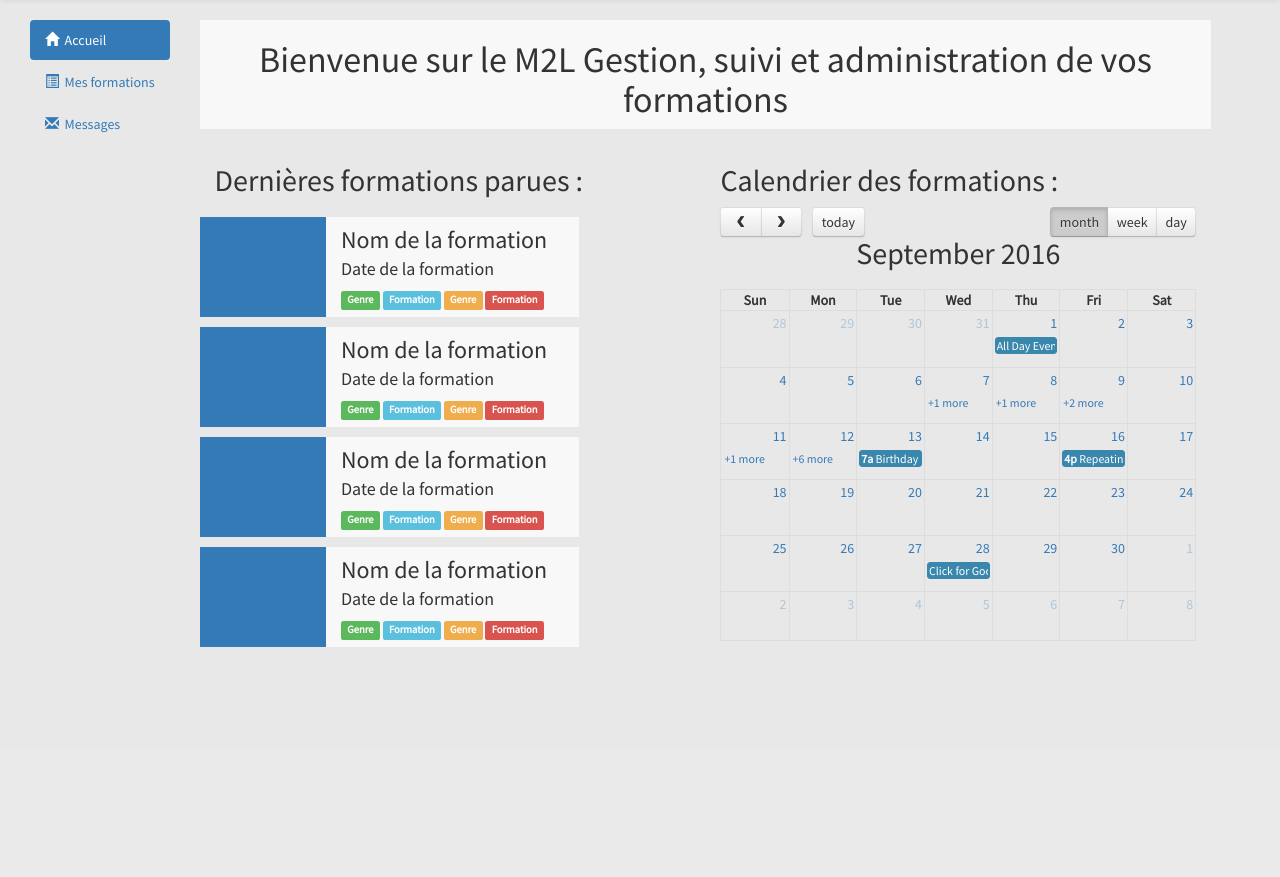
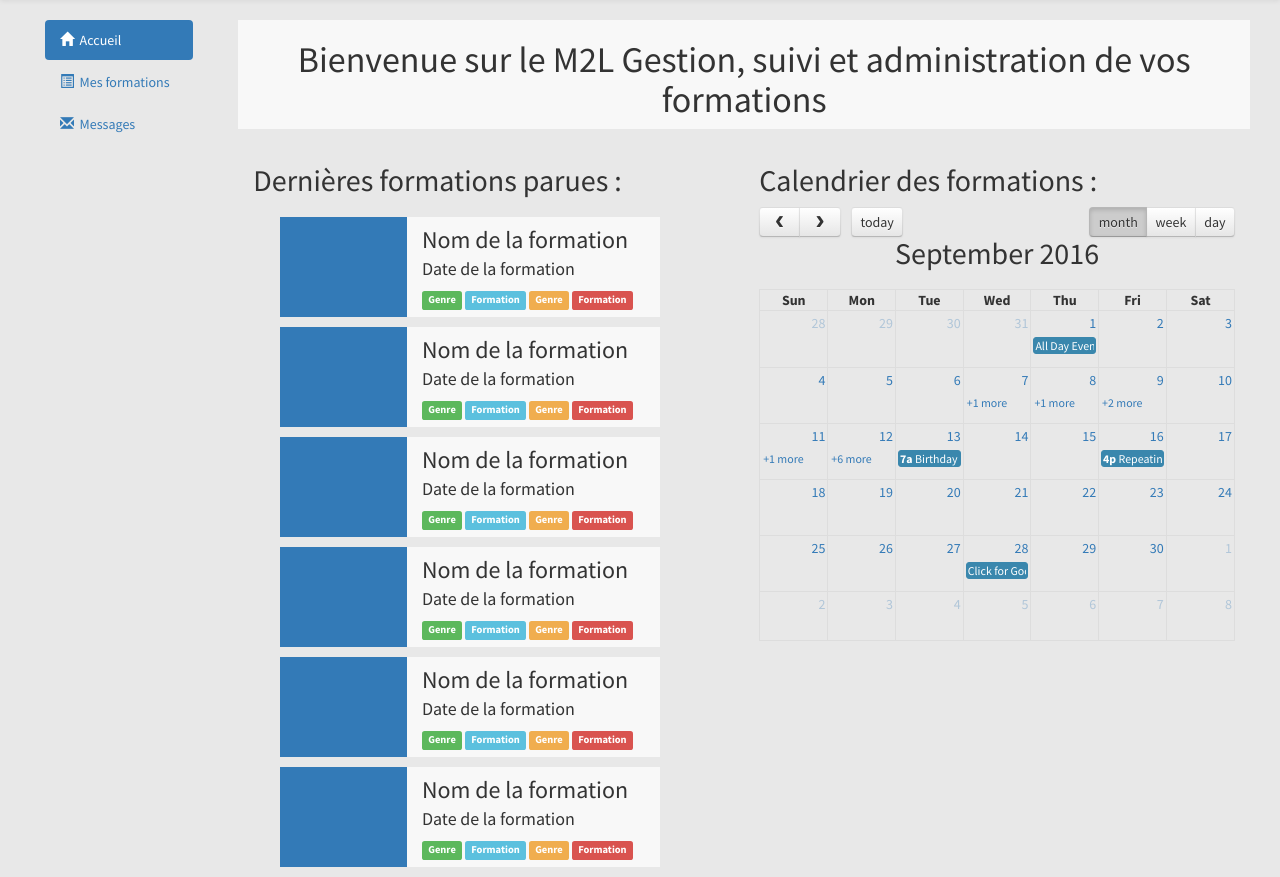
Before and after one commit to HiDoc/M2L, a PHP site: page / in a window 1280 px wide. Shown: the part 51-928 px from the top of the page. Before the commit the page ends 698 px from the top, so only its background shows below. Run offline with PHP 8.4, Linux system fonts and the light colour scheme; lists and menus that the app fills with data are empty; some libraries are stand-ins or nearby versions.

Commit message:
Add files via upload

```diff
--- a/view/accueil.php
+++ b/view/accueil.php
@@ -10,7 +10,7 @@
 				</div>
 			</div>
 			<div class="row">
-				<div class="col-xs-4 col-sm-3"></div>
+				<div class="col-xs-4 col-sm-3 col-sm-offset-1"></div>
 				<div class="col-xs-8 col-sm-6">
 					<h3>Nom de la formation</h3>
 					<h4>Date de la formation</h4>
@@ -23,7 +23,7 @@
 				</div>
 			</div>
 			<div class="row">
-				<div class="col-xs-4 col-sm-3"></div>
+				<div class="col-xs-4 col-sm-3 col-sm-offset-1"></div>
 				<div class="col-xs-8 col-sm-6">
 					<h3>Nom de la formation</h3>
 					<h4>Date de la formation</h4>
@@ -36,7 +36,7 @@
 				</div>
 			</div>
 			<div class="row">
-				<div class="col-xs-4 col-sm-3"></div>
+				<div class="col-xs-4 col-sm-3 col-sm-offset-1"></div>
 				<div class="col-xs-8 col-sm-6">
 					<h3>Nom de la formation</h3>
 					<h4>Date de la formation</h4>
@@ -49,7 +49,33 @@
 				</div>
 			</div>
 			<div class="row">
-				<div class="col-xs-4 col-sm-3"></div>
+				<div class="col-xs-4 col-sm-3 col-sm-offset-1"></div>
+				<div class="col-xs-8 col-sm-6">
+					<h3>Nom de la formation</h3>
+					<h4>Date de la formation</h4>
+					<p class="hidden-xs">
+						<span class="label label-success">Genre</span>
+						<span class="label label-info">Formation</span>
+						<span class="label label-warning">Genre</span>
+						<span class="label label-danger">Formation</span>
+					</p>
+				</div>
+			</div>
+			<div class="row">
+				<div class="col-xs-4 col-sm-3 col-sm-offset-1"></div>
+				<div class="col-xs-8 col-sm-6">
+					<h3>Nom de la formation</h3>
+					<h4>Date de la formation</h4>
+					<p class="hidden-xs">
+						<span class="label label-success">Genre</span>
+						<span class="label label-info">Formation</span>
+						<span class="label label-warning">Genre</span>
+						<span class="label label-danger">Formation</span>
+					</p>
+				</div>
+			</div>
+			<div class="row">
+				<div class="col-xs-4 col-sm-3 col-sm-offset-1"></div>
 				<div class="col-xs-8 col-sm-6">
 					<h3>Nom de la formation</h3>
 					<h4>Date de la formation</h4>
--- a/view/layout.php
+++ b/view/layout.php
@@ -14,7 +14,7 @@
         <link href='<?=BASE_URL?>/view/css/fullcalendar.min.css' rel='stylesheet' />
         <link href='<?=BASE_URL?>/view/css/fullcalendar.print.css' rel='stylesheet' media='print' />
 		<!-- Google Font CSS -->
-		<link href="https://fonts.googleapis.com/css?family=Source+Sans+Pro" rel="stylesheet">
+		<link href="https://fonts.googleapis.com/css?family=Source+Sans+Pro:200,300,400,600,700" rel="stylesheet">
 		<!-- Loader -->
 	</head>
 
@@ -65,7 +65,9 @@
 		<div class="wrapper">
 			<div class="row">
 				<div class="container-fluid">
-					<div class="col-xs-12 col-sm-2 navbar-collapse" id="navbar-collapse-2">
+                    <div class="col-sm-2">
+                        <div class="navbar-collapse" id="navbar-collapse-2">
+
                             <!-- Navbar Gauche -->
                             <nav>
                                 <ul class="nav nav-pills nav-stacked">
@@ -74,6 +76,7 @@
                                   <li role="presentation"><a href="#"><span class="glyphicon glyphicon-envelope" aria-hidden="true"></span>&nbsp;&nbsp;Messages</a></li>
                                 </ul>
                             </nav>
+                        </div>
 					</div>
 					<div class="col-xs-12 col-md-10">
 						<section class="section">
```
Lines whose indentation alone changed are shown as unchanged.
